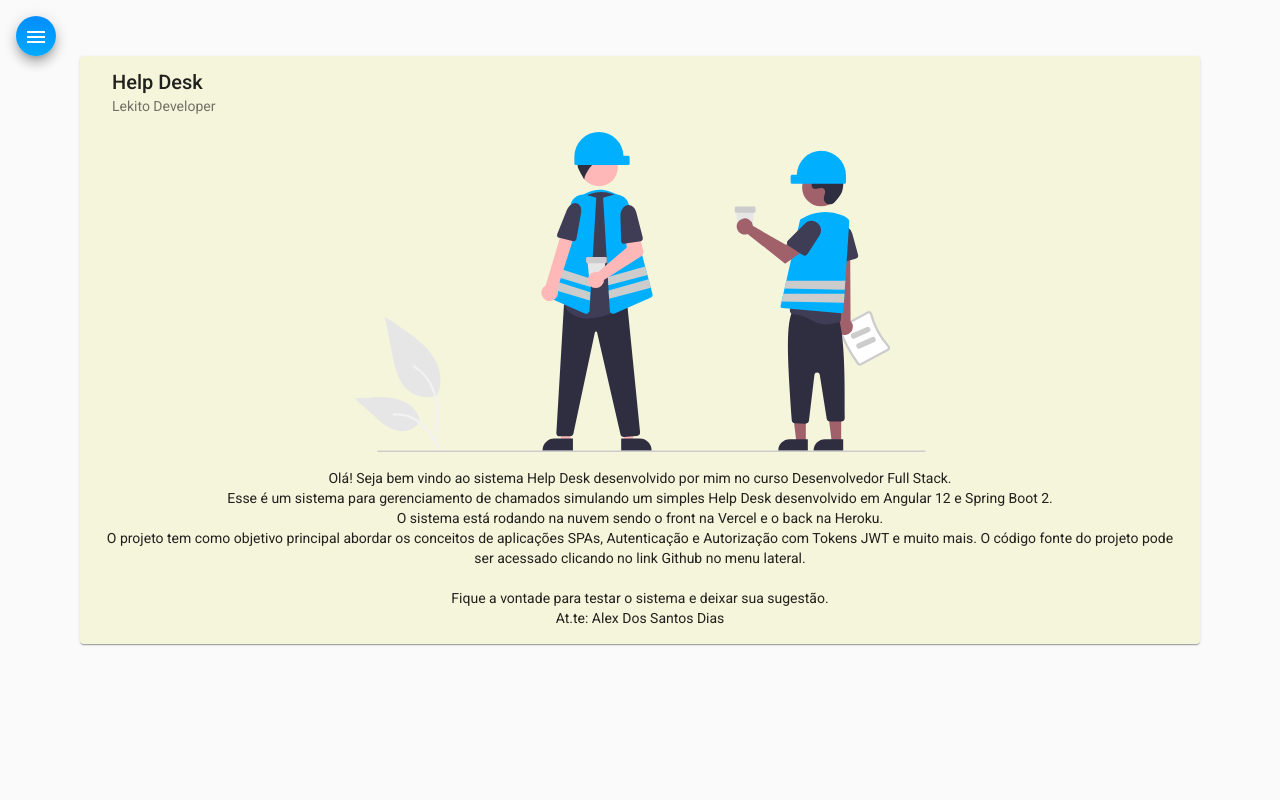
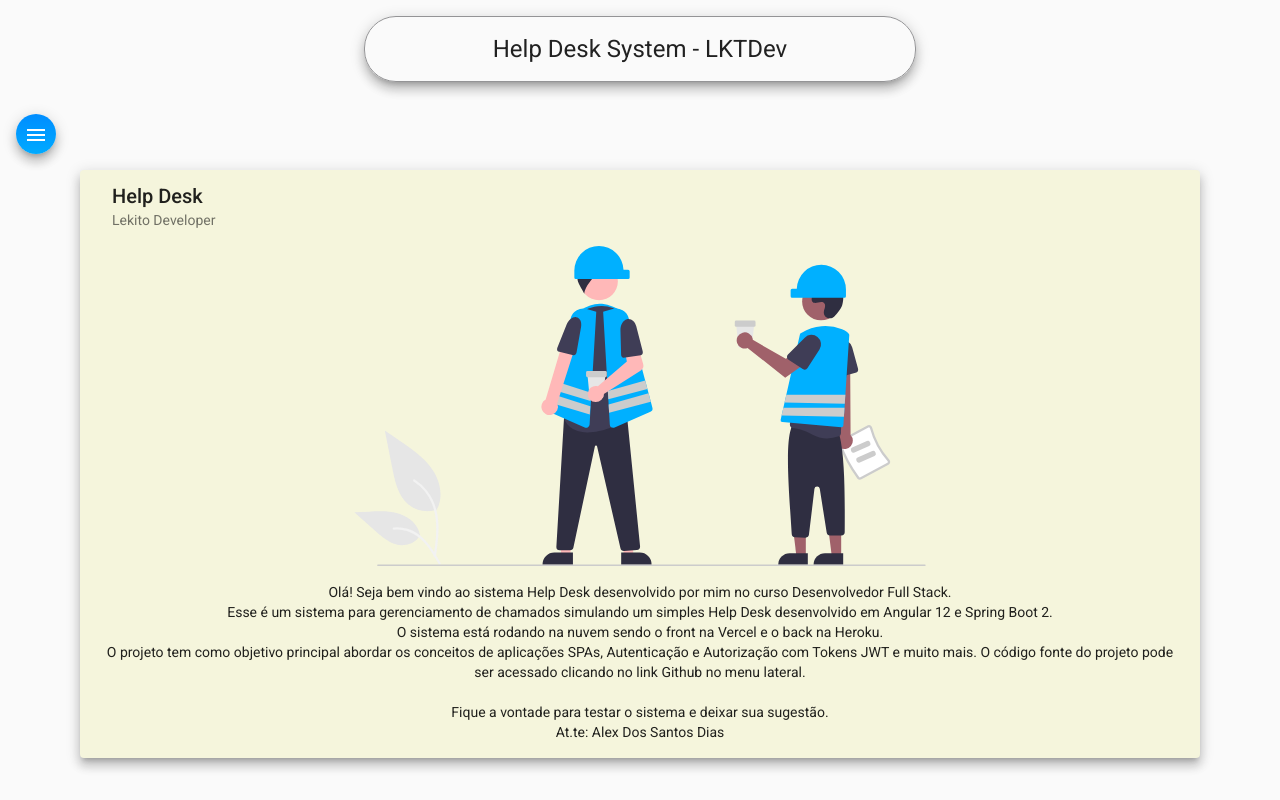
Before and after one commit to lequito/helpdesk-front, an Angular app: page /home in a window 1280 px wide. Built offline with nearby package versions, Linux system fonts and the light colour scheme.

Commit message:
criação do component e

```diff
--- a/src/app/app.module.ts
+++ b/src/app/app.module.ts
@@ -23,12 +23,14 @@
 import { HttpClientModule } from '@angular/common/http';
 import { NavComponent } from './components/nav/nav.component';
 import { HomeComponent } from './components/home/home.component';
+import { HeaderComponent } from './components/header/header.component';
 
 @NgModule({
   declarations: [
     AppComponent,
     NavComponent,
-    HomeComponent
+    HomeComponent,
+    HeaderComponent
   ],
   imports: [
     BrowserModule,
--- /dev/null
+++ b/src/app/components/header/header.component.css
@@ -0,0 +1,12 @@
+.container {
+    display: flex;
+    align-items: center;
+    justify-content: center;
+}
+
+h1 {
+    margin-top: 1rem;
+    border: 1px solid rgb(148, 148, 150);
+    padding: 1rem 10%;
+    border-radius: 2rem;
+}
--- /dev/null
+++ b/src/app/components/header/header.component.html
@@ -0,0 +1,3 @@
+<div class="container">
+    <h1 class="mat-elevation-z8">Help Desk System - LKTDev</h1>
+</div>
--- /dev/null
+++ b/src/app/components/header/header.component.ts
@@ -0,0 +1,15 @@
+import { Component, OnInit } from '@angular/core';
+
+@Component({
+  selector: 'app-header',
+  templateUrl: './header.component.html',
+  styleUrls: ['./header.component.css']
+})
+export class HeaderComponent implements OnInit {
+
+  constructor() { }
+
+  ngOnInit(): void {
+  }
+
+}
--- a/src/app/components/home/home.component.css
+++ b/src/app/components/home/home.component.css
@@ -1,6 +1,6 @@
 .card {
     width: 85%;
-    margin: auto;
+    margin: 1rem auto;
     background-color: rgb(245, 245, 220);
 }
 
--- a/src/app/components/home/home.component.html
+++ b/src/app/components/home/home.component.html
@@ -1,4 +1,4 @@
-<mat-card class="card">
+<mat-card class="card mat-elevation-z8">
     <mat-card-header>
         <mat-card-title>Help Desk</mat-card-title>
         <mat-card-subtitle>Lekito Developer</mat-card-subtitle>
--- a/src/app/components/nav/nav.component.html
+++ b/src/app/components/nav/nav.component.html
@@ -18,6 +18,7 @@
     </mat-drawer>
 
     <div class="sidenav-content">
+        <app-header></app-header>
         <button class="menu mat-elevation-z8" type="button" mat-icon-button (click)="drawer.toggle()">
             <mat-icon>menu</mat-icon>
         </button>
```
